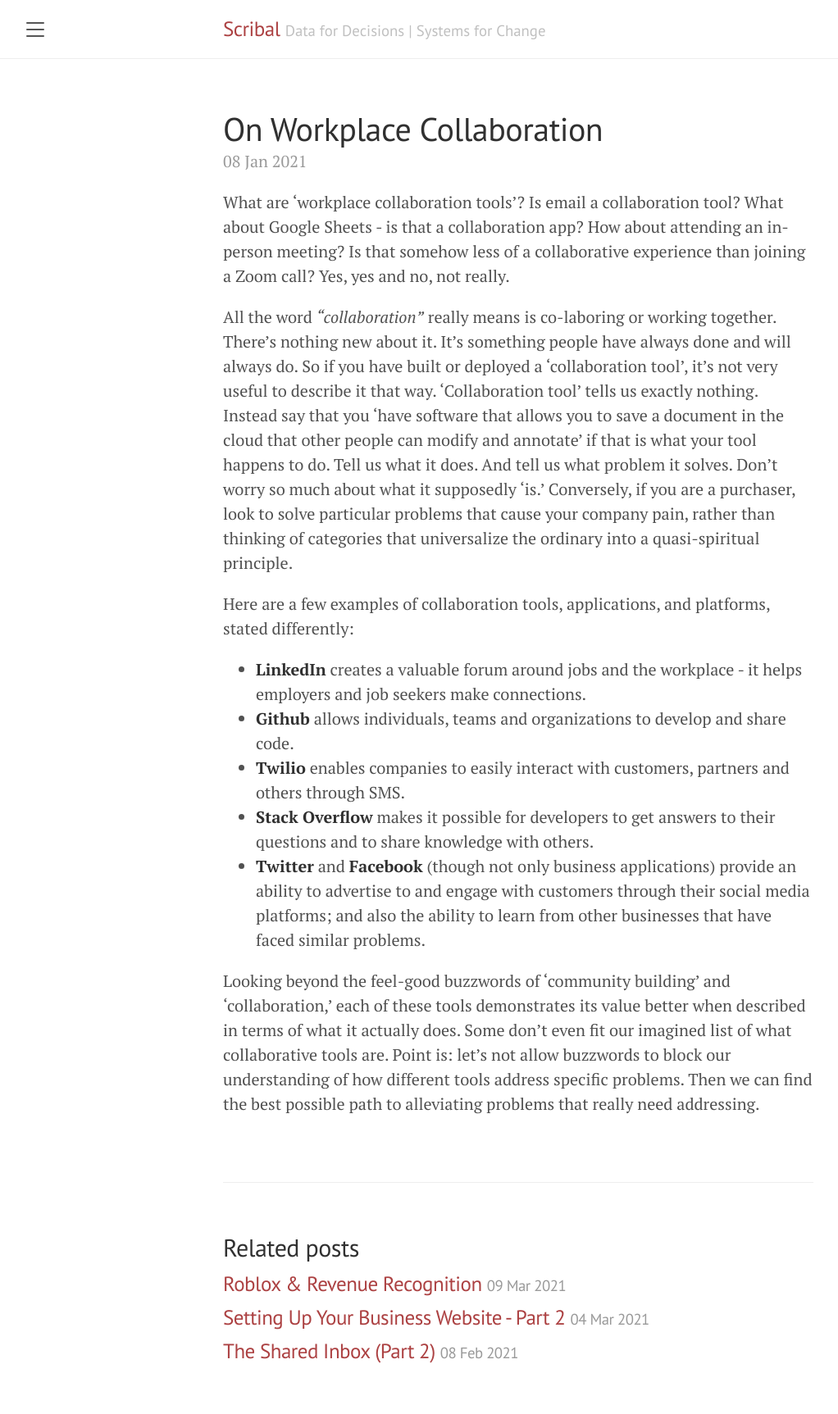
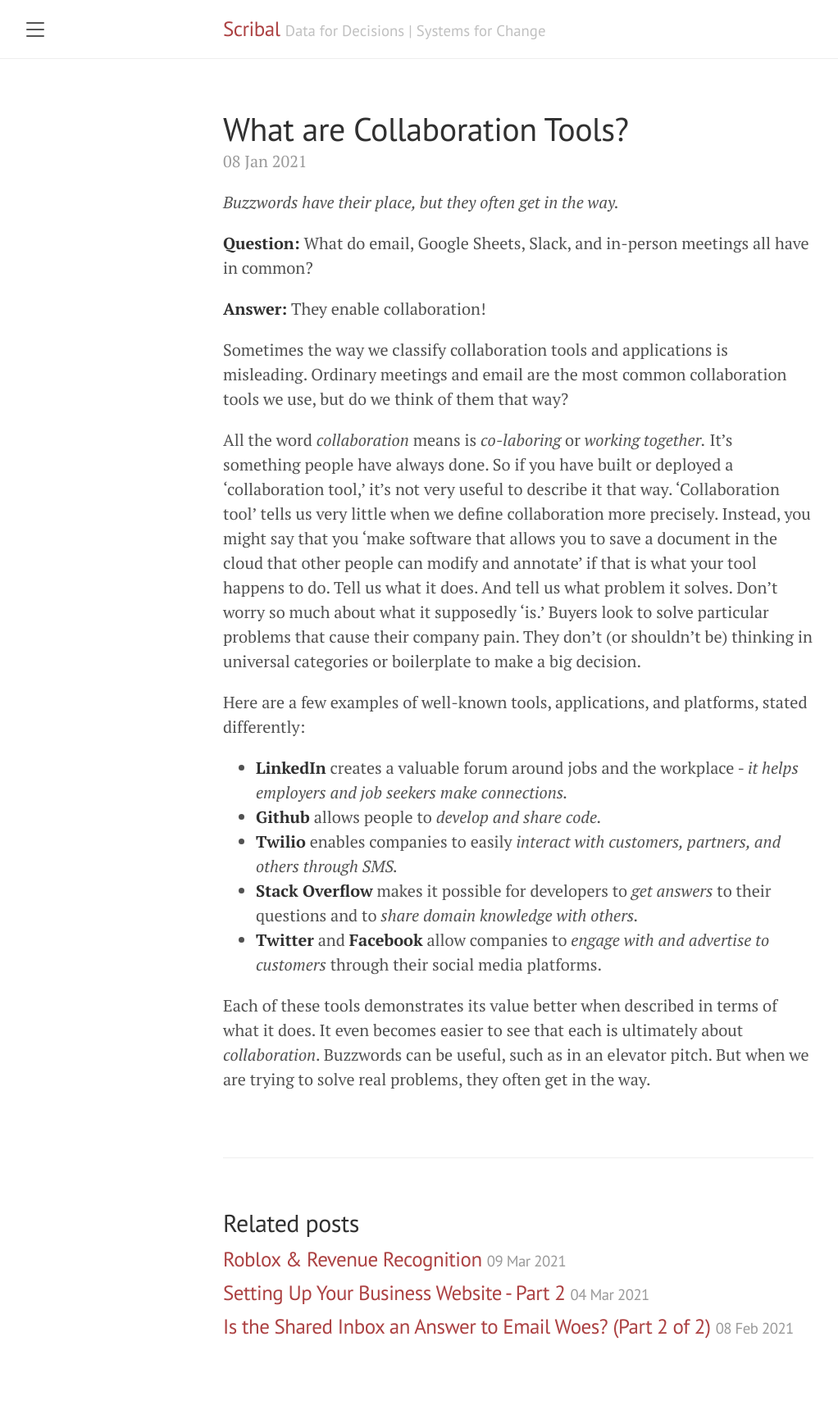
Before and after one commit to scribal-io/scribal-io.github.io, a Jekyll site: the page built from _posts/2021-01-08-on-collaboration.md, in a window 1280 px wide. Shown: the whole page at 82% size, without its empty margins (8-1030 px from the left). Built offline with Jekyll 4.4.1, drawn with Linux system fonts in a browser that asks for light colours; after the commit the page ends 1695 px from its top, so only the background shows below that.

Commit message:
added excerpts

```diff
--- a/_posts/2021-01-08-on-collaboration.md
+++ b/_posts/2021-01-08-on-collaboration.md
@@ -1,18 +1,27 @@
 ---
 layout: post
-title: On Workplace Collaboration
+title: What are Collaboration Tools?
 ---
 
-What are ‘workplace collaboration tools’? Is email a collaboration tool? What about Google Sheets - is that a collaboration app? How about attending an in-person meeting? Is that somehow less of a collaborative experience than joining a Zoom call?  Yes, yes and no, not really.
+*Buzzwords have their place, but they often get in the way.*
 
-All the word *"collaboration"* really means is co-laboring or working together. There’s nothing new about it. It’s something people have always done and will always do.  So if you have built or deployed a ‘collaboration tool’, it's not very useful to describe it that way. 'Collaboration tool' tells us exactly nothing.  Instead say that you ‘have software that allows you to save a document in the cloud that other people can modify and annotate’ if that is what your tool happens to do.  Tell us what it does. And tell us what problem it solves.  Don’t worry so much about what it supposedly ‘is.’ Conversely, if you are a purchaser, look to solve particular problems that cause your company pain, rather than thinking of categories that universalize the ordinary into a quasi-spiritual principle.
+<!--excerpt-->
 
-Here are a few examples of collaboration tools, applications, and platforms, stated differently:
 
-- **LinkedIn** creates a valuable forum around jobs and the workplace - it helps employers and job seekers make connections.
-- **Github** allows individuals, teams and organizations to develop and share code.
-- **Twilio** enables companies to easily interact with customers, partners and others through SMS.
-- **Stack Overflow** makes it possible for developers to get answers to their questions and to share knowledge with others.
-- **Twitter** and **Facebook** (though not only business applications) provide an ability to advertise to and engage with customers through their social media platforms; and also the ability to learn from other businesses that have faced similar problems.
+**Question:** What do email, Google Sheets, Slack, and in-person meetings all have in common?
 
-Looking beyond the feel-good buzzwords of ‘community building’ and ‘collaboration,' each of these tools demonstrates its value better when described in terms of what it actually does. Some don't even fit our imagined list of what collaborative tools are. Point is: let’s not allow buzzwords to block our understanding of how different tools address specific problems.  Then we can find the best possible path to alleviating problems that really need addressing.
+**Answer:** They enable collaboration!
+
+Sometimes the way we classify collaboration tools and applications is misleading.  Ordinary meetings and email are the most common collaboration tools we use, but do we think of them that way?
+
+All the word *collaboration* means is *co-laboring* or *working together.* It's something people have always done.  So if you have built or deployed a 'collaboration tool,' it's not very useful to describe it that way. 'Collaboration tool' tells us very little when we define collaboration more precisely.  Instead, you might say that you 'make software that allows you to save a document in the cloud that other people can modify and annotate' if that is what your tool happens to do.  Tell us what it does. And tell us what problem it solves. Don't worry so much about what it supposedly 'is.'  Buyers look to solve particular problems that cause their company pain.  They don't (or shouldn't be) thinking in universal categories or boilerplate to make a big decision.
+
+Here are a few examples of well-known tools, applications, and platforms, stated differently:
+
+- **LinkedIn** creates a valuable forum around jobs and the workplace - *it helps employers and job seekers make connections.*
+- **Github** allows people to *develop and share code.*
+- **Twilio** enables companies to easily *interact with customers, partners, and others through SMS.*
+- **Stack Overflow** makes it possible for developers to *get answers* to their questions and to *share domain knowledge with others.*
+- **Twitter** and **Facebook** allow companies to *engage with and advertise to customers* through their social media platforms.
+
+Each of these tools demonstrates its value better when described in terms of what it does.  It even becomes easier to see that each is ultimately about *collaboration*.  Buzzwords can be useful, such as in an elevator pitch.  But when we are trying to solve real problems, they often get in the way.
```
Also changed, not shown: _drafts/2021-02-08-shared-inbox.md (deleted, +0 -12 lines), _posts/2020-12-07-salesforce-slack.md (+8 -4 lines), _posts/2021-01-26-shared-inbox.md (+14 -5 lines), _posts/2021-02-08-shared-inbox.md (+13 -5 lines), _posts/2021-03-09-RobloxRevenue.md (+5 -1 lines).
